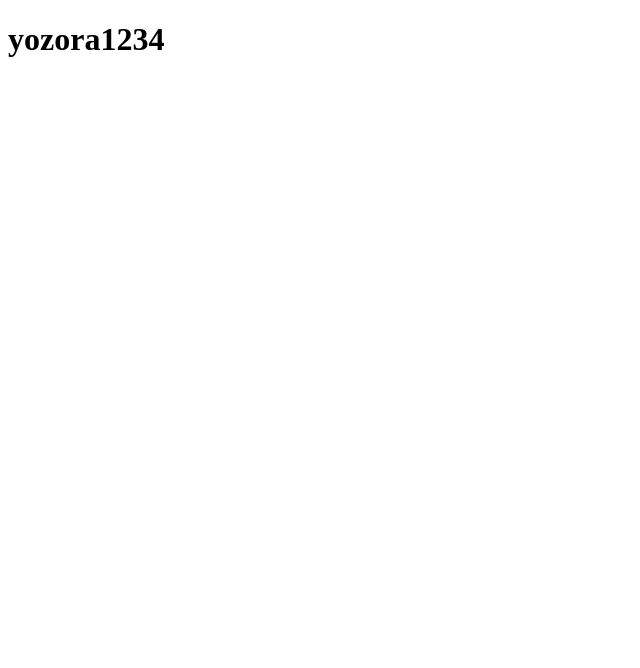
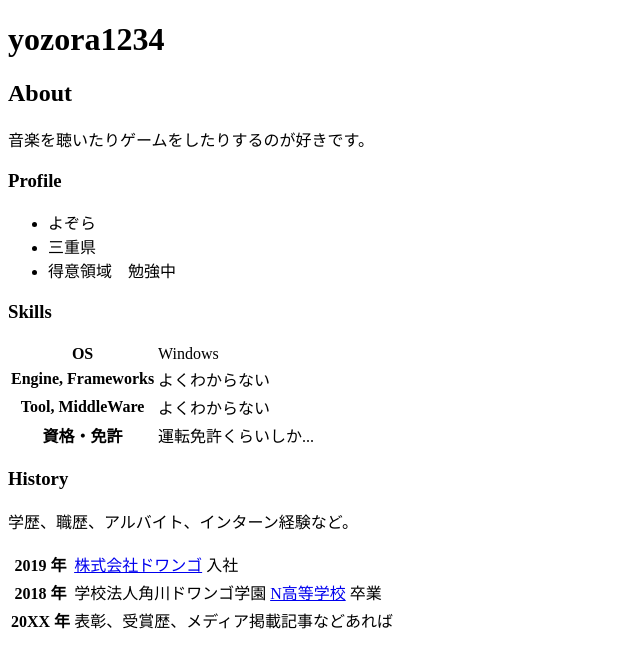
Before and after one commit to yozora1234/yozora1234.github.io, a plain HTML site: page index.html in a window 1280 px wide. Shown: the whole page, without its empty margins (0-640 px from the left). Drawn offline with Linux system fonts and the light colour scheme.

Commit message:
Update index.html

```diff
--- a/index.html
+++ b/index.html
@@ -7,5 +7,54 @@
   </head>
   <body>
     <h1>yozora1234</h1>
+
+    <h2>About</h2>
+    <p>
+      音楽を聴いたりゲームをしたりするのが好きです。
+  </p>
+
+    <h3>Profile</h3>
+    <ul>
+      <li>よぞら</li>
+      <li>三重県</li>
+      <li>得意領域　勉強中</li>
+    </ul>
+
+    <h3>Skills</h3>
+    <table>
+      <tr>
+        <th>OS</th>
+        <td>Windows</td>
+      </tr>
+      <tr>
+        <th>Engine, Frameworks</th>
+        <td>よくわからない</td>
+      </tr>
+      <tr>
+        <th>Tool, MiddleWare</th>
+        <td>よくわからない</td>
+      </tr>
+      <tr>
+        <th>資格・免許</th>
+        <td>運転免許くらいしか...</td>
+      </tr>
+    </table>
+
+    <h3>History</h3>
+    <p>学歴、職歴、アルバイト、インターン経験など。</p>
+    <table>
+      <tr>
+        <th>2019 年</th>
+        <td><a href="https://dwango.co.jp/">株式会社ドワンゴ</a> 入社</td>
+      </tr>
+      <tr>
+        <th>2018 年</th>
+        <td>学校法人角川ドワンゴ学園 <a href="https://nnn.ed.jp/">N高等学校</a> 卒業</td>
+      </tr>
+      <tr>
+        <th>20XX 年</th>
+        <td>表彰、受賞歴、メディア掲載記事などあれば</td>
+      </tr>
+    </table>
   </body>
 </html>
```
